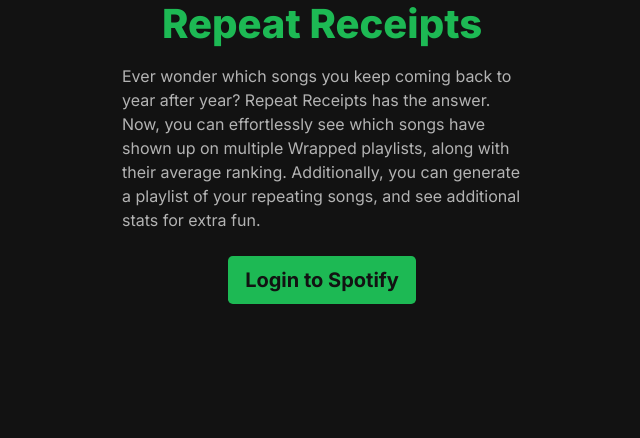
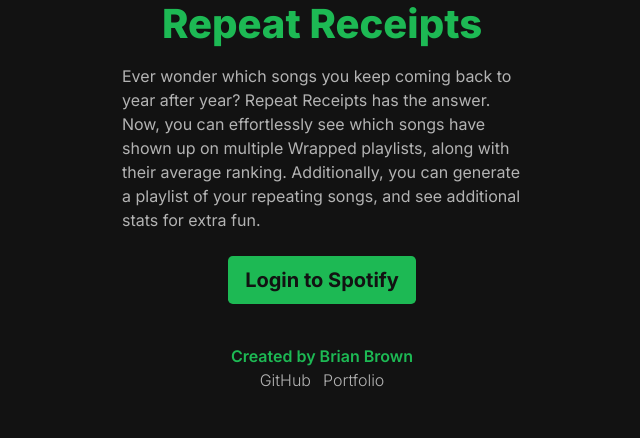
Before and after one commit to bbrown430/repeatreceipts, a Flask app: template templates/login.html in a window 1280 px wide. Shown: the part 16-454 px from the top of the page, without its empty margins (318-958 px from the left). Run offline with Flask 2, Linux system fonts and the light colour scheme; the template is opened without the code that fills it, so the values that code supplies are empty; parts of the project's set-up code (start-up, migrations or seed data) failed here and were passed over; some libraries are stand-ins or nearby versions.

Commit message:
added credit

```diff
--- a/static/css/style.css
+++ b/static/css/style.css
@@ -2,6 +2,25 @@
     font-family: 'Inter', sans-serif;
     background-color: #121212;
   }
+
+footer{
+  padding-top: 1rem;
+  padding-bottom: 0.5rem;
+}
+
+.footerlink {
+  color: #B3B3B3;
+  font-weight: 300;
+  margin-left: 6px;
+  margin-right: 6px;
+}
+.footertext {
+  color: #1Db954;
+  font-weight: 600;
+  margin-left: 6px;
+  margin-right: 6px;
+}
+
 
 h1 {
     font-weight: 800;
--- a/templates/index.html
+++ b/templates/index.html
@@ -103,4 +103,8 @@
             <h2 class="text-center unique">No similarities found between Wrapped Playlists.</h2>
         {% endif %}
     {% endif %}
+    <footer class="text-center" >
+        <p class="footertext">Created by Brian Brown<br>
+            <a href="https://github.com/bbrown430/repeatreceipts" class="footerlink" target="_blank">GitHub</a><a href="https://www.bsquareddesigns.net/" class="footerlink" target="_blank">Portfolio</a></p>
+      </footer>
 {% endblock %}
--- a/templates/login.html
+++ b/templates/login.html
@@ -1,6 +1,7 @@
 {% extends 'base.html'%}
 
 {% block content %}
+    <div>
     <h1 class="text-center my-3">Repeat Receipts</h1>
     <div class = "infobox">
         Ever wonder which songs you keep coming back to year after year? Repeat Receipts has the answer. Now, you can effortlessly see which songs have shown up on multiple Wrapped playlists, along with their average ranking. Additionally, you can generate a playlist of your repeating songs, and see additional stats for extra fun.
@@ -8,4 +9,8 @@
     <a href="{{ auth_url }}}" style="text-decoration: none;">
         <button type="button" class="btn btn-lg mt-4 mb-4 login">Login to Spotify</button>
     </a>
+    <footer class="text-center" >
+        <p class="footertext">Created by Brian Brown<br>
+            <a href="https://github.com/bbrown430/repeatreceipts" class="footerlink" target="_blank">GitHub</a><a href="https://www.bsquareddesigns.net/" class="footerlink" target="_blank">Portfolio</a></p>
+      </footer>
 {% endblock %}
```
